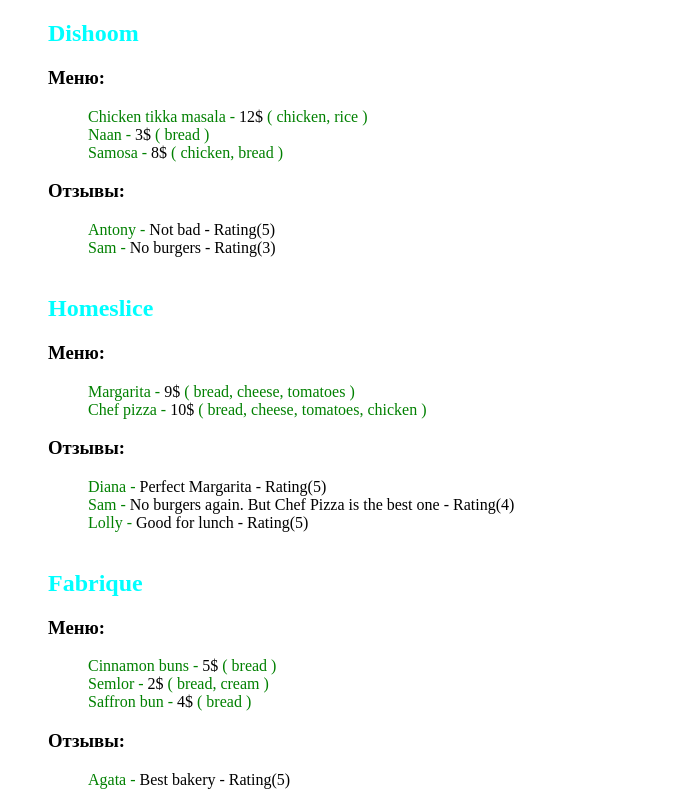
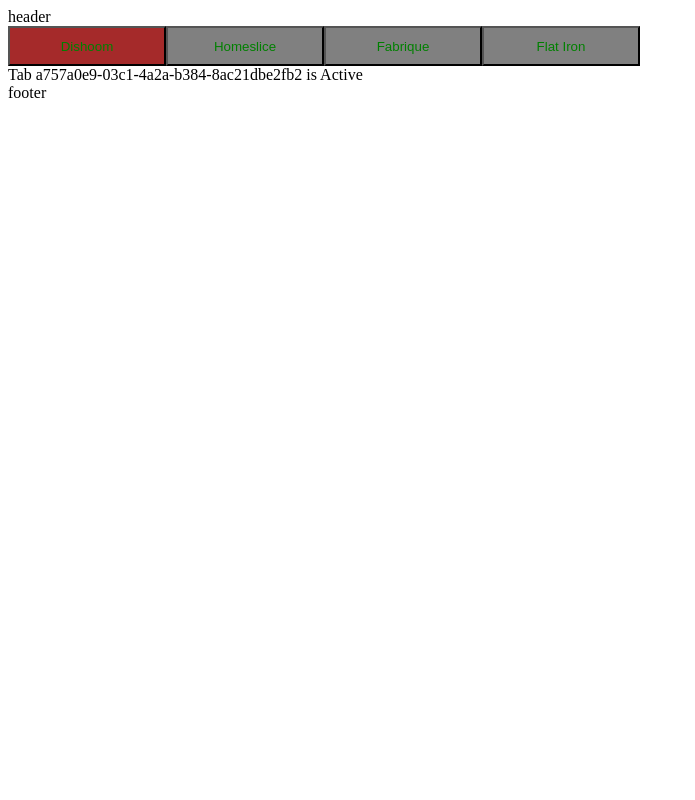
Before and after one commit to luckyguy03/react-course, a React (Vite) app: page / in a window 1280 px wide. Shown: the top 800 px of the page, without its empty margins (0-695 px from the left). Built offline with nearby package versions, Linux system fonts and the light colour scheme.

Commit message:
HW3 Start

```diff
--- /dev/null
+++ b/src/components/app/app.jsx
@@ -0,0 +1,11 @@
+import { Layout } from "../layout/layout";
+//import { Counter } from "../counter/counter";
+import { Tabs } from "../tabs/tabs";
+
+export const App = () => {
+  return (
+    <Layout>
+      <Tabs />
+    </Layout>
+  );
+};
--- /dev/null
+++ b/src/components/layout/layout.jsx
@@ -0,0 +1,9 @@
+export const Layout = ({children}) => {
+  return (
+    <div>
+      <header>header</header>
+      {children}
+      <footer>footer</footer>
+    </div>
+  );
+};
--- /dev/null
+++ b/src/components/tabs/components/tab.jsx
@@ -0,0 +1,9 @@
+import '../tabs.css';
+
+export const Tab = ({ label, onClick, isActive }) => {
+    return (
+        <button className={isActive ? "activeTab" : "notActiveTab"}  onClick={onClick}>
+            {label}
+        </button>
+    );
+};
--- /dev/null
+++ b/src/components/tabs/tabs.css
@@ -0,0 +1,18 @@
+.activeTab{
+    background-color: brown;
+    cursor: pointer;
+    height: 40px;
+    color: green;
+}
+.notActiveTab{
+    background-color: grey;
+    cursor: pointer;
+    height: 40px;
+    color: green;
+}
+
+.tabs{
+    display: grid;
+    grid-template-columns: 1fr 1fr 1fr 1fr;
+    width: 50%;
+}
--- /dev/null
+++ b/src/components/tabs/tabs.jsx
@@ -0,0 +1,33 @@
+import { useState } from "react";
+import { restaurants } from "../../constants/mock";
+import { Tab } from "./components/tab";
+
+
+export const Tabs = () => {
+    const [activeTab, setActiveTab] = useState(restaurants[0].id);
+
+    const handleTabClick = (restaurantId) => {
+        console.log("Clicked tab: " + restaurantId);
+        setActiveTab(restaurantId);
+    };
+
+    return (
+        <div className="tabs-container">
+            <div className="tabs">
+                {restaurants.map(({ id, name }) => (
+                    <Tab
+                        key={id}
+                        label={name}
+                        onClick={() =>
+                            handleTabClick(id)
+                        }
+                        isActive={id === activeTab}
+                    />
+                ))}
+            </div>
+            <div className="tab-content">
+                Tab {activeTab} is Active
+            </div>
+        </div>
+    );
+};
--- /dev/null
+++ b/src/constants/mock.js
@@ -0,0 +1,142 @@
+export const restaurants = [
+  {
+    id: "a757a0e9-03c1-4a2a-b384-8ac21dbe2fb2",
+    name: "Dishoom",
+    menu: [
+      {
+        id: "d75f762a-eadd-49be-8918-ed0daa8dd024",
+        name: "Chicken tikka masala",
+        price: 12,
+        ingredients: ["chicken", "rice"],
+      },
+      {
+        id: "c3cb8f92-a2ed-4716-92a1-b6ea813e9049",
+        name: "Naan",
+        price: 3,
+        ingredients: ["bread"],
+      },
+      {
+        id: "bd129641-c0eb-432b-84b6-8b81d2930358",
+        name: "Samosa",
+        price: 8,
+        ingredients: ["chicken", "bread"],
+      },
+    ],
+    reviews: [
+      {
+        id: "5909796d-5030-4e36-adec-68b8f9ec2d96",
+        user: "Antony",
+        text: "Not bad",
+        rating: 5,
+      },
+      {
+        id: "429dea85-11dd-4054-a31e-c60c92e17255",
+        user: "Sam",
+        text: "No burgers",
+        rating: 3,
+      },
+    ],
+  },
+  {
+    id: "bb8afbec-2fec-491f-93e9-7f13950dd80b",
+    name: "Homeslice",
+    menu: [
+      {
+        id: "25402233-0095-49ea-9939-1e67ed89ffb9",
+        name: "Margarita",
+        price: 9,
+        ingredients: ["bread", "cheese", "tomatoes"],
+      },
+      {
+        id: "90902233-0095-49ea-9939-1e67ed89ffb9",
+        name: "Chef pizza",
+        price: 10,
+        ingredients: ["bread", "cheese", "tomatoes", "chicken"],
+      },
+    ],
+    reviews: [
+      {
+        id: "53b642d7-5e86-4717-a466-0640a1dee076",
+        user: "Diana",
+        text: "Perfect Margarita",
+        rating: 5,
+      },
+      {
+        id: "c27ab88e-375c-4e98-aa94-8a180150a797",
+        user: "Sam",
+        text: "No burgers again. But Chef Pizza is the best one",
+        rating: 4,
+      },
+      {
+        id: "abc0c5e1-cd57-4f0a-99d9-00e6b4533b3a",
+        user: "Lolly",
+        text: "Good for lunch",
+        rating: 5,
+      },
+    ],
+  },
+  {
+    id: "982bfbce-c5e0-41a0-9f99-d5c20ecee49d",
+    name: "Fabrique",
+    menu: [
+      {
+        id: "08c9ffa0-d003-4310-9e15-20978743296e",
+        name: "Cinnamon buns",
+        price: 5,
+        ingredients: ["bread"],
+      },
+      {
+        id: "64a4967c-2080-4a99-9074-4655a4569a95",
+        name: "Semlor",
+        price: 2,
+        ingredients: ["bread", "cream"],
+      },
+      {
+        id: "4bc8528e-26d1-46c3-a522-8e18d10c8c84",
+        name: "Saffron bun",
+        price: 4,
+        ingredients: ["bread"],
+      },
+    ],
+    reviews: [
+      {
+        id: "53b642d7-5e86-4717-a466-0640a1dee076",
+        user: "Agata",
+        text: "Best bakery",
+        rating: 5,
+      },
+    ],
+  },
+  {
+    id: "d9241927-09e1-44f3-8986-a76346869037",
+    name: "Flat Iron",
+    menu: [
+      {
+        id: "6c02c2ce-b868-4191-b4a7-8686429f4bac",
+        name: "Flat Iron Steak",
+        price: 10,
+        ingredients: ["beef"],
+      },
+      {
+        id: "99bb6fbb-e53b-4b7e-b9c2-23b63b77385d",
+        name: "Flat Iron Burger",
+        price: 10,
+        ingredients: ["bread", "beef"],
+      },
+    ],
+    reviews: [
+      {
+        id: "5db6247b-ab1c-49db-be1f-8dd27fd38b81",
+        user: "Sam",
+        text: "Finally! This place is amazing place for breakfast, lunch, dinner and supper",
+        rating: 5,
+      },
+      {
+        id: "381b0c31-6360-43ff-80d1-581a116159d8",
+        user: "Rebeca",
+        text: "Meat here is extremely delicious",
+        rating: 5,
+      },
+    ],
+  },
+];
--- a/src/main.jsx
+++ b/src/main.jsx
@@ -1,32 +1,7 @@
 import { createRoot } from "react-dom/client";
-import {restaurants} from "../materials/mock";
+import { App } from "./components/app/app";
 
 const root = document.getElementById("root");
 const reactRoot = createRoot(root);
 
-reactRoot.render(
-  <ul>
-    {restaurants.map((restaurant) => (
-      <li style={{ listStyleType: "none" }} key={restaurant.id}>
-        <h2 style={{ color: "aqua" }}>{restaurant.name}</h2>
-        <h3 style={{ color: "ButtonText" }}>Меню:</h3>
-        <ul>
-          {restaurant.menu.map((dish) => (
-            <li style={{ listStyleType: "none", color: "green" }} key={dish.id}>
-              {dish.name} - <span style={{ color: "black" }}>{dish.price}$</span> ( {dish.ingredients.join(", ")} )
-            </li>
-          ))}
-        </ul>
-        <h3 style={{ color: "ButtonText" }}>Отзывы:</h3>
-        <ul>
-          {restaurant.reviews.map((review) => (
-            <li style={{ listStyleType: "none", color: "green" }} key={review.id}>
-              {review.user} - <span style={{ color: "black" }}>{review.text} - Rating({review.rating})</span>
-            </li>
-          ))}
-        </ul>
-      <br/>
-      </li>
-    ))}
-  </ul>
-);
+reactRoot.render(<App />);
```
